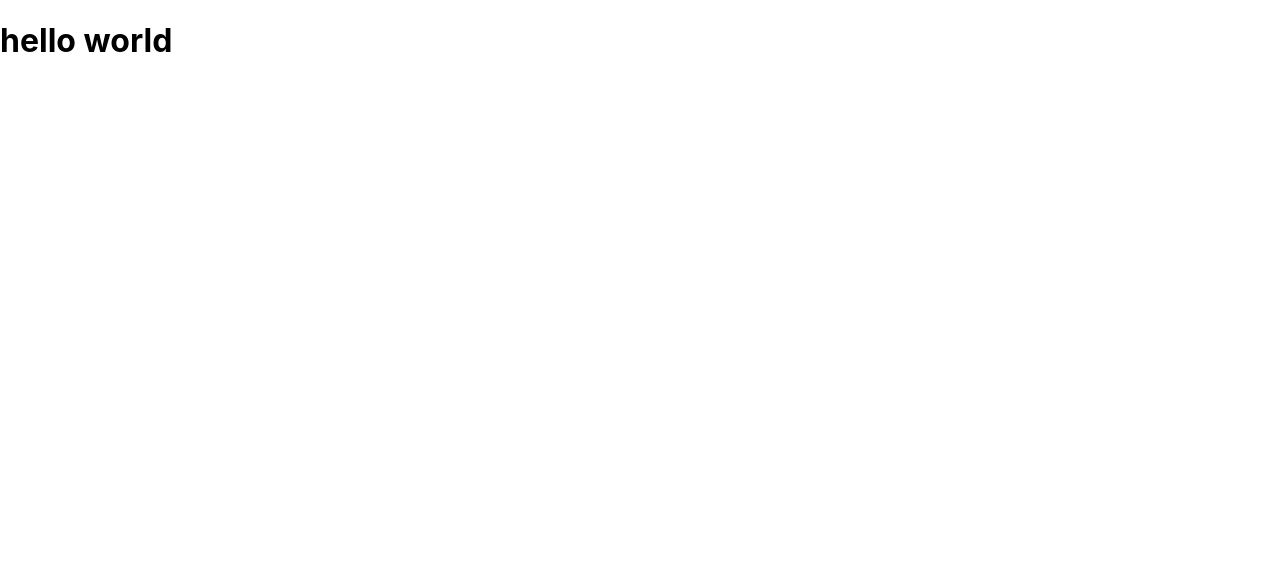
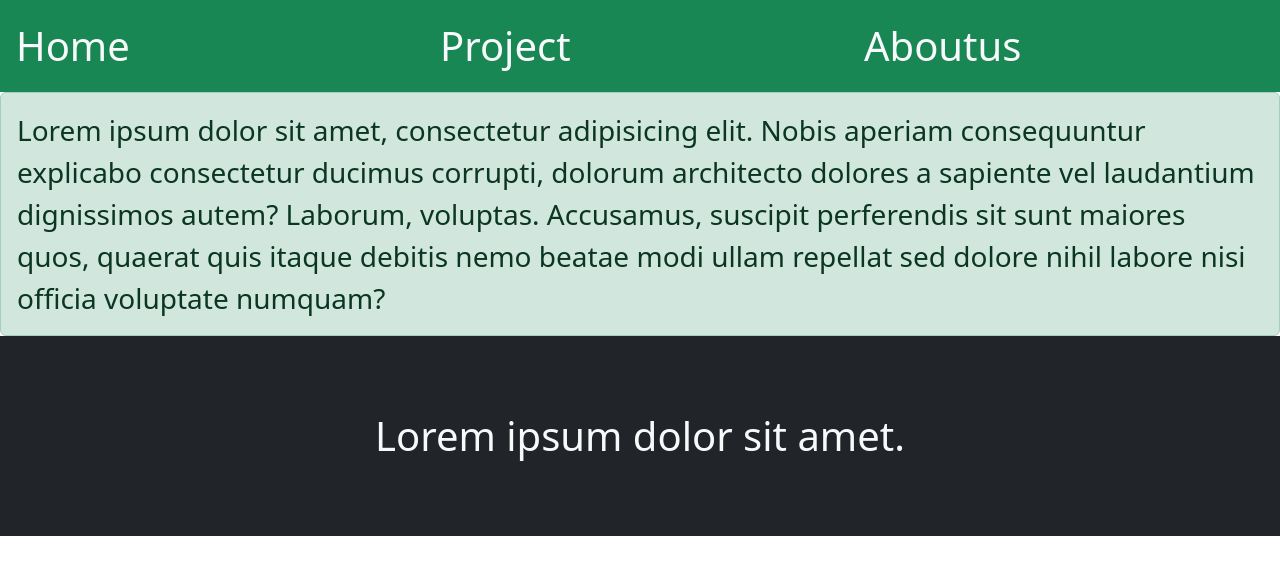
Before and after one commit to pankajbg/4th-react, a React (Create React App) app: page / in a window 1280 px wide. Shown: the top 574 px of the page. Built offline with nearby package versions, Linux system fonts and the light colour scheme.

Commit message:
modularity

```diff
--- a/package.json
+++ b/package.json
@@ -6,6 +6,7 @@
     "@testing-library/jest-dom": "^5.16.5",
     "@testing-library/react": "^13.4.0",
     "@testing-library/user-event": "^13.5.0",
+    "bootstrap": "^5.3.0",
     "react": "^18.2.0",
     "react-dom": "^18.2.0",
     "react-scripts": "5.0.1",
--- a/src/App.js
+++ b/src/App.js
@@ -1,10 +1,18 @@
+ import AppBody from './pages/AppBody';
+ import AppHeader from './pages/AppHeader';
+import AppFooter from './pages/AppFooter';
 
 function App() {
   return (
-    <h1>
-      hello world
-    </h1>
+    <>
+    <AppHeader/>
+    <AppBody/>
+    <AppFooter/>
+    </>
+
   );
+
+
 }
 
 export default App;
--- a/src/index.js
+++ b/src/index.js
@@ -3,7 +3,7 @@ import ReactDOM from 'react-dom/client';
 import './index.css';
 import App from './App';
 import reportWebVitals from './reportWebVitals';
-
+import "bootstrap/dist/css/bootstrap.css";
 const root = ReactDOM.createRoot(document.getElementById('root'));
 root.render(
   <React.StrictMode>
--- /dev/null
+++ b/src/pages/AppBody.js
@@ -0,0 +1,13 @@
+function AppBody(){
+    return(
+      <>
+      <div className="alert alert-success fs-3 mb-0">
+        Lorem ipsum dolor sit amet, consectetur adipisicing elit. Nobis aperiam consequuntur explicabo consectetur ducimus corrupti, dolorum architecto dolores a sapiente vel laudantium dignissimos autem? Laborum, voluptas. Accusamus, suscipit perferendis sit sunt maiores quos, quaerat quis itaque debitis nemo beatae modi ullam repellat sed dolore nihil labore nisi officia voluptate numquam?
+
+      </div>
+
+      </>
+    );
+  }
+
+  export default AppBody;
--- /dev/null
+++ b/src/pages/AppFooter.js
@@ -0,0 +1,14 @@
+function AppFooter() {
+  return (
+    <>
+      <div
+        className="bg-dark text-light fs-1 d-flex justify-content-center align-items-center"
+        style={{ height: "200px" }}
+      >
+        Lorem ipsum dolor sit amet.
+      </div>
+    </>
+  );
+}
+
+export default AppFooter;
--- /dev/null
+++ b/src/pages/AppHeader.js
@@ -0,0 +1,13 @@
+function AppHeader(){
+    return(
+
+      <div className="row bg-success text-light p-3 fs-1">
+        <div className="col">Home</div>
+        <div className="col">Project</div>
+        <div className="col">Aboutus</div>
+      </div>
+
+
+    );
+  }
+  export default AppHeader;
```
Also changed, not shown: 1 other file (tests, documents, lock files or other folders).
